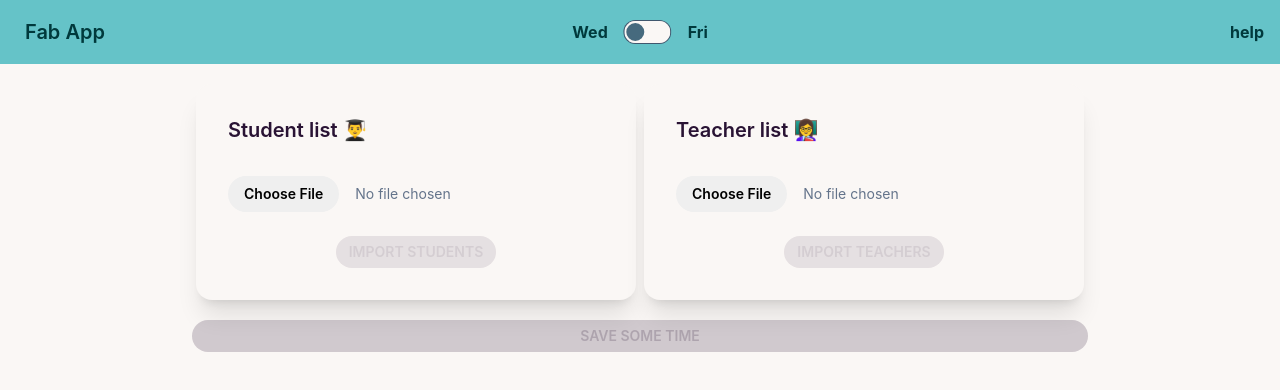
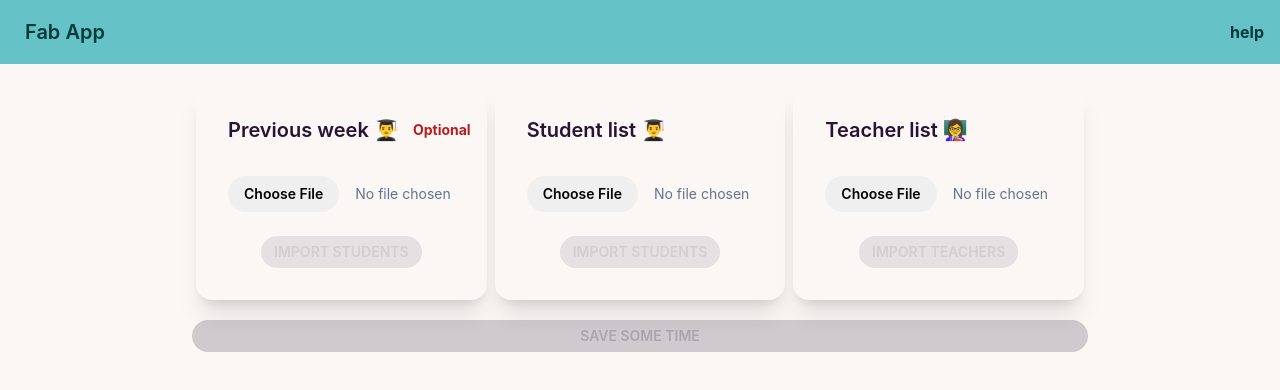
Before and after one commit to Fabax/student-email, a React (Create React App) app: page / in a window 1280 px wide. Shown: the top 390 px of the page. Built offline with nearby package versions, Linux system fonts and the light colour scheme.

Commit message:
remove fri mode

```diff
--- a/src/App.js
+++ b/src/App.js
@@ -6,7 +6,7 @@ import { useState } from 'react';
 
 function App() {
   const [emailInfos, setEmailInfos] = useState([])
-  const [day, setDay] = useState('wed')
+  const [day, setDay] = useState('fri')
 
   return (
     <div className="App flex flex-col justify-center items-center" >
--- a/src/components/EmailCard.js
+++ b/src/components/EmailCard.js
@@ -12,9 +12,7 @@ export default function EmailCard({ emailInfo, day }) {
 
         let sujet = emailInfo.teacher.length > 1 ? 'jullie' : 'je'
 
-        let line1 = day === "wed" ?
-            `Bij deze stuur ik ${sujet} de lijst met absenties en te laat meldingen tot nu toe.` :
-            `Bij deze stuur ik ${sujet} de lijst met absenties en te laat meldingen van de volledige week.`
+        let line1 = `Bij deze stuur ik ${sujet} de lijst met absenties en te laat meldingen van deze week.`
 
         // absent ============
         let absentArray = emailInfo.students.filter((student) => { return student.absent > 0 ? true : false; })
@@ -24,10 +22,8 @@ export default function EmailCard({ emailInfo, day }) {
         let lateArray = emailInfo.students.filter((student) => { return student.late > 0 ? true : false; })
         let lateMessage = getListMessage(lateArray, 'Te laat')
         // =====
-
-        let bodyBottom = day === 'wed' ?
-            `Graag de check waarom en waar nodig een terugkoppeling naar admin, TL of mij.%0ADank!` :
-            `Bij nieuwe gegevens, of bijzonderheden, graag een check waarom en waar nodig een terugkoppeling naar admin, TL of mij.%0ADank! `
+        let bodyBottom = `Graag de check waarom de leerling absent of te laat was en een terugkoppeling geven aan TL.%0AWaar nodig ook aan receptie om zaken te wijzigen.%0ADank!`
+        // let bodyBottom = `Bij nieuwe gegevens, of bijzonderheden, graag een check waarom en waar nodig een terugkoppeling naar admin, TL of mij.%0ADank! `
 
 
         let final = [bodyTop, line1]
@@ -52,10 +48,9 @@ export default function EmailCard({ emailInfo, day }) {
 
     const getSubject = (emailInfo) => {
         var weekNumber = getWeekDate()
-        let wedSubject = `Verzuim week ${weekNumber} eerste helft - klas ${emailInfo.klas.toUpperCase()}`;
         let friSubject = `Verzuim week ${weekNumber} totaal - klas ${emailInfo.klas.toUpperCase()}`
 
-        return day === "wed" ? wedSubject : friSubject
+        return friSubject
     }
 
     const onSent = () => {
--- a/src/components/FormImport.js
+++ b/src/components/FormImport.js
@@ -63,9 +63,7 @@ export default function FormImport({ onComputed, day }) {
     return (
         <div className="flex flex-col mb-6">
             <div className="mb-4 flex flex-row justify-center">
-                {
-                    day === 'fri' ? <FileImport title="Previous week" listType="students" optional={true} onImported={setPreviousStudentList} /> : null
-                }
+                <FileImport title="Previous week" listType="students" optional={true} onImported={setPreviousStudentList} />
                 <FileImport title="Student list" listType="students" optional={false} onImported={setStudentList} />
                 <FileImport title="Teacher list" listType="teachers" optional={false} onImported={setClassList} />
             </div>
--- a/src/components/NavBar.js
+++ b/src/components/NavBar.js
@@ -1,25 +1,25 @@
-import { useState } from "react"
+// import { useState } from "react"
 
 export default function NavBar({ onToggle }) {
-    const [isCheck, setChecked] = useState(false)
+    // const [isCheck, setChecked] = useState(false)
 
-    const toggleDay = (e) => {
-        setChecked(e.target.checked)
-        let day = isCheck ? 'wed' : 'fri';
-        onToggle(day)
-    }
+    // const toggleDay = (e) => {
+    //     setChecked(e.target.checked)
+    //     // let day = isCheck ? 'wed' : 'fri';
+    //     onToggle(day)
+    // }
 
     return (
         <div className="navbar bg-primary text-primary-content">
             <div className="flex-1 justify-between">
-                <a className="btn btn-ghost normal-case text-xl">Fab App</a>
-                <div className="flex absolute left-1/2 -translate-x-1/2">
+                <p className="btn btn-ghost normal-case text-xl">Fab App</p>
+                {/* <div className="flex absolute left-1/2 -translate-x-1/2">
                     <span className="mr-4 font-bold ">Wed</span>
                     <input type="checkbox" className="toggle" defaultChecked={isCheck} onChange={toggleDay} />
                     <span className="ml-4 font-bold ">Fri</span>
-                </div>
+                </div> */}
                 <a className="mr-2 text-primary-content font-bold"
-                    href="https://github.com/Fabax/student-email/blob/master/README.md" target="_blank">help</a>
+                    href="https://github.com/Fabax/student-email/blob/master/README.md" target="_blank" rel="noreferrer" >help</a>
             </div>
         </div>
     )
```
